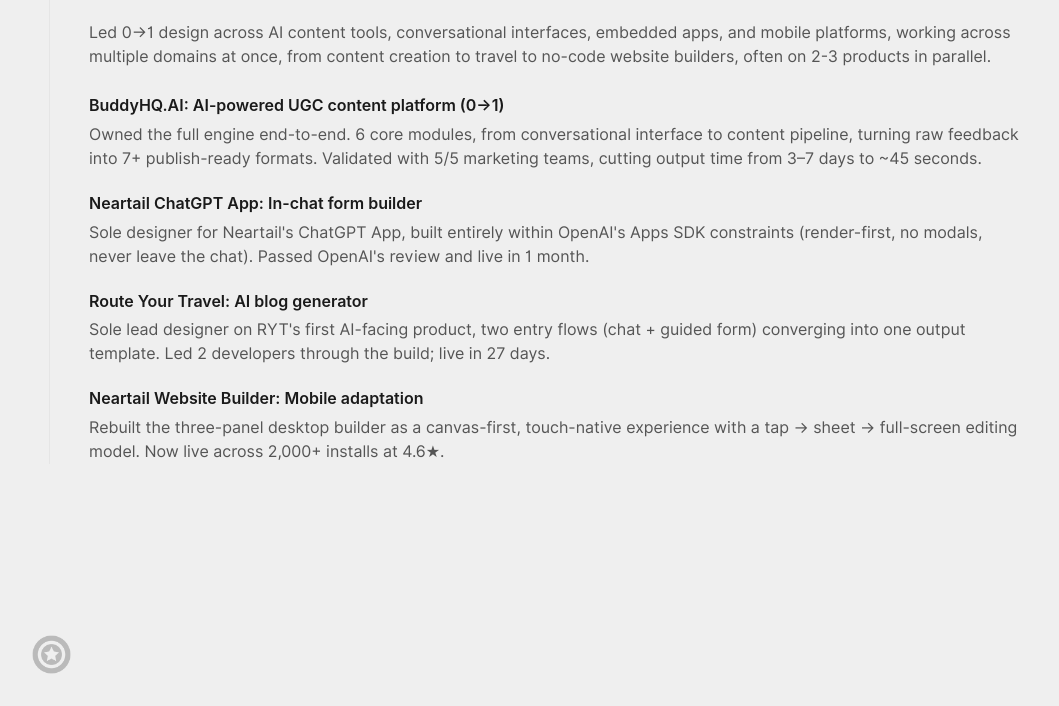
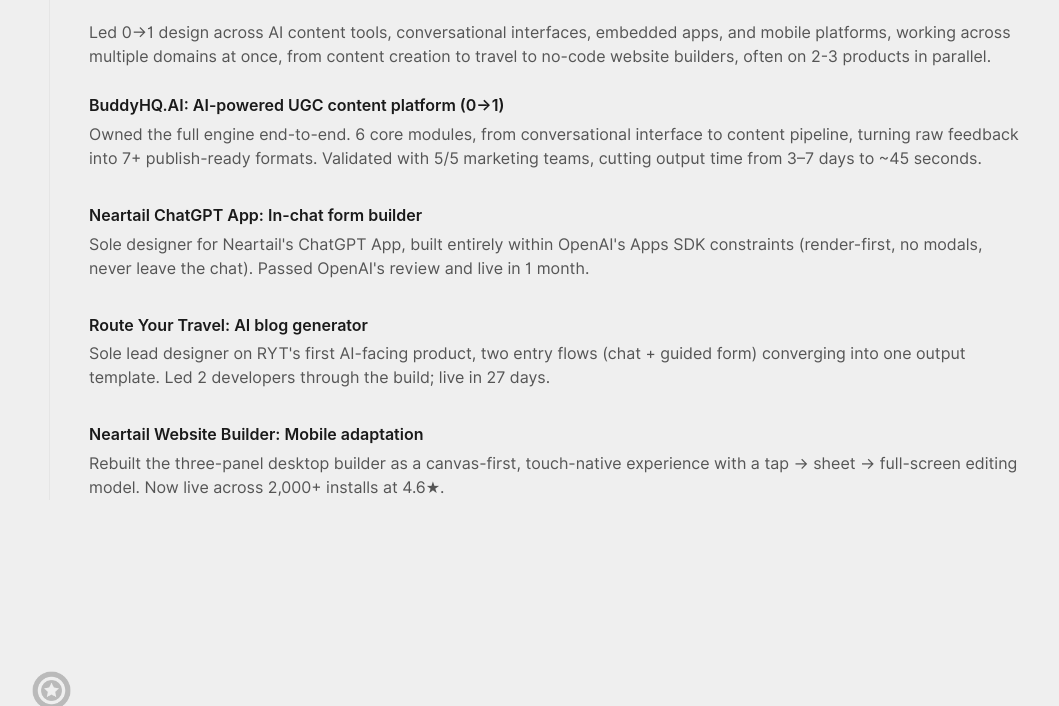
Before and after one commit to deepakdid/My-portfolio, a plain HTML site: page about.html in a window 1280 px wide. Shown: the part 1233-1939 px from the top of the page, without its empty margins (111-1170 px from the left). Drawn offline with nearby package versions, Linux system fonts and the light colour scheme; files whose address does not match are found by name; a web font is replaced by a local one.

Commit message:
Increase spacing between project blocks in Experience section

```diff
--- a/about.html
+++ b/about.html
@@ -93,17 +93,17 @@
                             </div>
                             <p style="margin-top: 0.5rem; margin-bottom: 1.5rem; color: var(--text-secondary); line-height: 1.5;">Led 0→1 design across AI content tools, conversational interfaces, embedded apps, and mobile platforms, working across multiple domains at once, from content creation to travel to no-code website builders, often on 2-3 products in parallel.</p>
 
-                            <div class="project-item" style="margin-bottom: 1.25rem;">
+                            <div class="project-item" style="margin-bottom: 2rem;">
                                 <strong style="display: block; margin-bottom: 0.25rem; font-weight: 600;">BuddyHQ.AI: AI-powered UGC content platform (0→1)</strong>
                                 <p style="margin: 0; color: var(--text-secondary); line-height: 1.5;">Owned the full engine end-to-end. 6 core modules, from conversational interface to content pipeline, turning raw feedback into 7+ publish-ready formats. Validated with 5/5 marketing teams, cutting output time from 3–7 days to ~45 seconds.</p>
                             </div>
 
-                            <div class="project-item" style="margin-bottom: 1.25rem;">
+                            <div class="project-item" style="margin-bottom: 2rem;">
                                 <strong style="display: block; margin-bottom: 0.25rem; font-weight: 600;">Neartail ChatGPT App: In-chat form builder</strong>
                                 <p style="margin: 0; color: var(--text-secondary); line-height: 1.5;">Sole designer for Neartail's ChatGPT App, built entirely within OpenAI's Apps SDK constraints (render-first, no modals, never leave the chat). Passed OpenAI's review and live in 1 month.</p>
                             </div>
 
-                            <div class="project-item" style="margin-bottom: 1.25rem;">
+                            <div class="project-item" style="margin-bottom: 2rem;">
                                 <strong style="display: block; margin-bottom: 0.25rem; font-weight: 600;">Route Your Travel: AI blog generator</strong>
                                 <p style="margin: 0; color: var(--text-secondary); line-height: 1.5;">Sole lead designer on RYT's first AI-facing product, two entry flows (chat + guided form) converging into one output template. Led 2 developers through the build; live in 27 days.</p>
                             </div>
```
